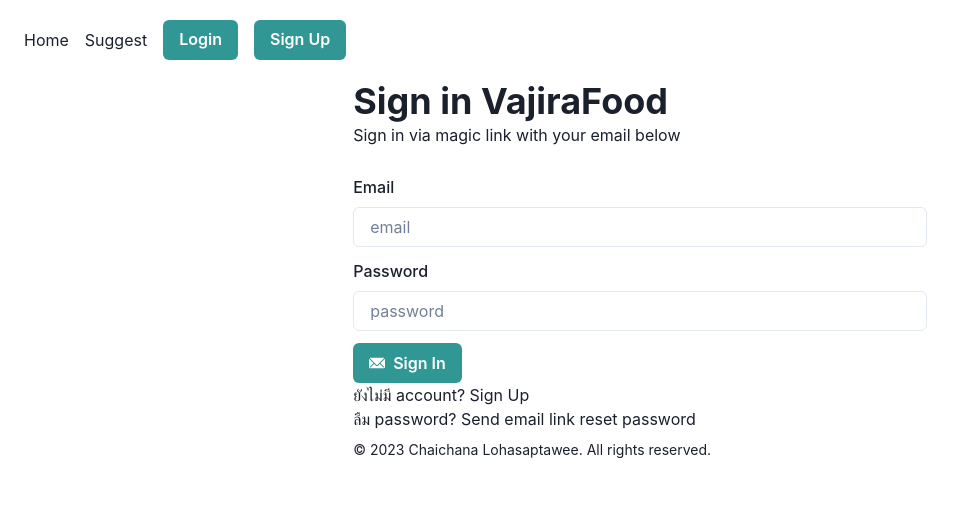
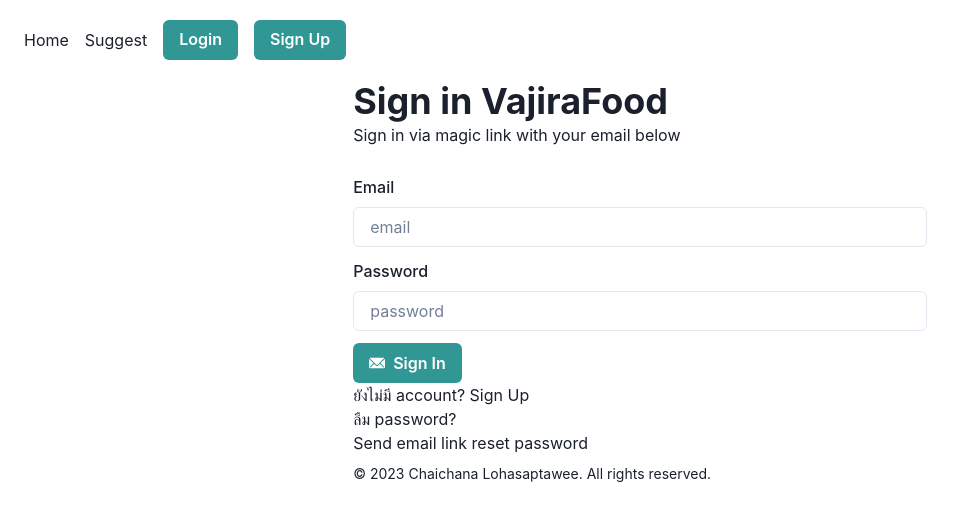
Before and after one commit to sun-23/VajiraFood, a React (Vite) app: page /login in a window 1280 px wide. Shown: the top 520 px of the page, without its empty margins (0-965 px from the left). Built offline with nearby package versions, Linux system fonts and the light colour scheme.

Commit message:
c dkkd.cd,

```diff
--- a/src/routes/Login.jsx
+++ b/src/routes/Login.jsx
@@ -145,9 +145,9 @@
           </Text>
           <Text>
             ลืม password?{" "}
-            <ChakraLink as={ReactRouterLink} to='/signup'>
+            <Text onClick={() => resetPassword()}>
               Send email link reset password
-            </ChakraLink>
+            </Text>
           </Text>
         </FormControl>
       </Stack>
```
